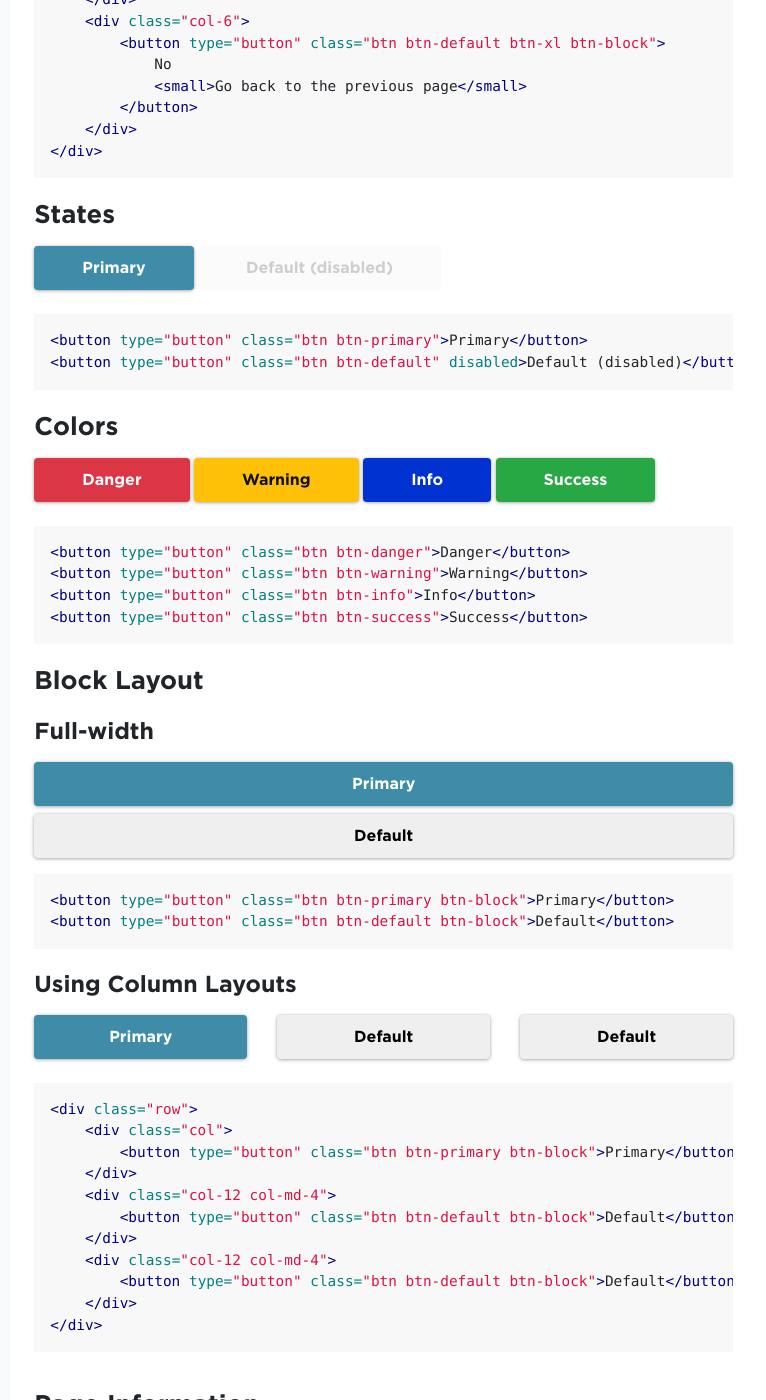
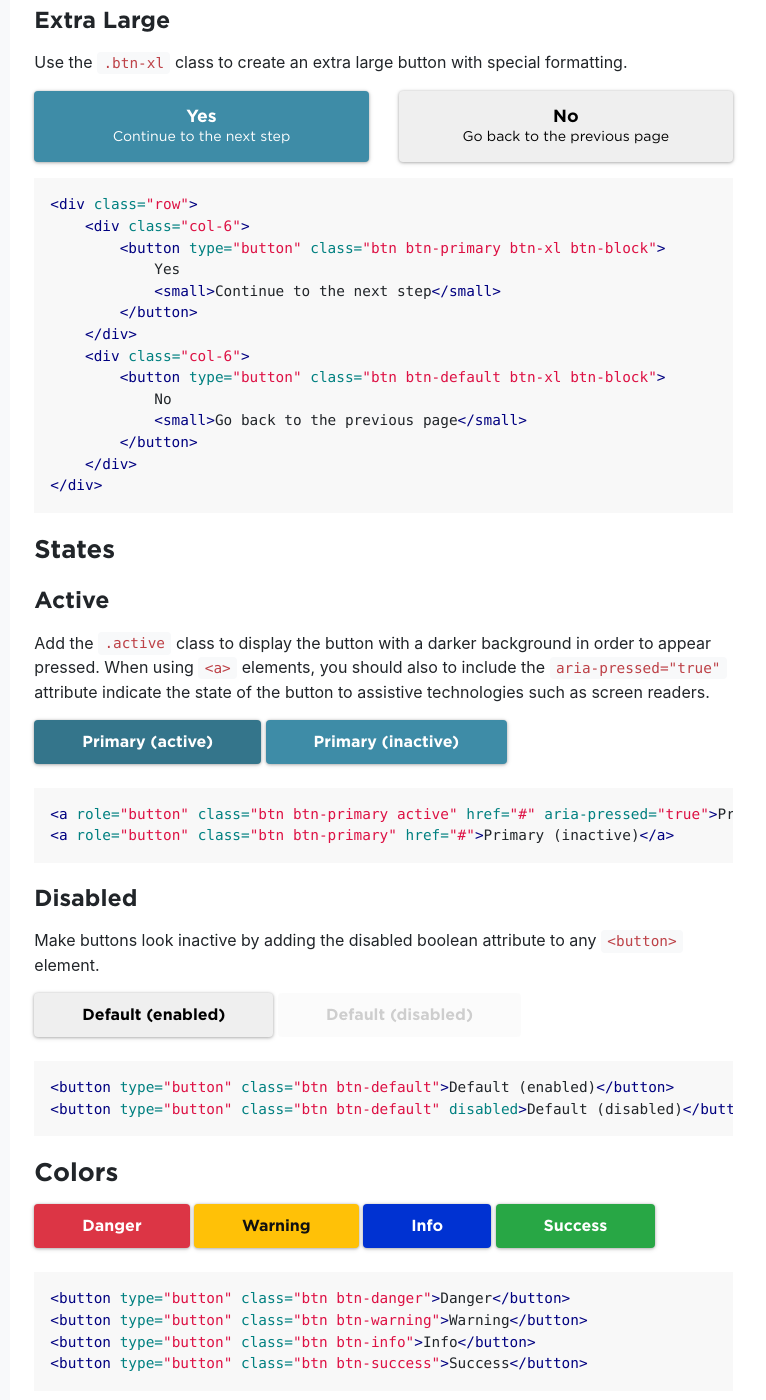
Before and after one commit to Macca2805/Genie, a Jekyll site: the page built from docs/components/buttons.md, in a window 1280 px wide and 1400 px high, scrolled down 1770 px. Shown: the whole window, without its empty margins (203-969 px from the left). Built offline with Jekyll 4.4.1, drawn with Linux system fonts in a browser that asks for light colours; some of the changed text lies outside the part shown.

Commit message:
Add active state for buttons

````diff
--- a/docs/components/buttons.md
+++ b/docs/components/buttons.md
@@ -11,6 +11,20 @@ owner: macklin.hartley
 ## How to use
 
 To use the Genie buttons apply the `.btn` class to any `button`, `a`, or certain types of `input` element. The `.btn` class should always be accompanied by a color class, such as `.btn-primary` or `.btn-default`.
+
+## Button Tags
+
+The .btn classes are designed to be used with the `<button>` element. However, you can also use these classes on `<a>` or `<input>` elements.
+
+When using button classes on `<a>` elements that are used to trigger in-page functionality (like collapsing content), rather than linking to new pages or sections within the current page, these links should be given a `role="button"` to appropriately convey their purpose to assistive technologies such as screen readers.
+
+<p>
+    <a class="btn btn-primary" href="#" role="button">Link</a>
+    <button class="btn btn-primary" type="submit">Button</button>
+    <input class="btn btn-primary" type="button" value="Input">
+    <input class="btn btn-primary" type="submit" value="Submit">
+    <input class="btn btn-primary" type="reset" value="Reset">
+</p>
 
 ```html
 <a class="btn btn-primary" href="#" role="button">Link</a>
@@ -96,13 +110,31 @@ Use the `.btn-xl` class to create an extra large button with special formatting.
 
 ## States
 
+### Active
+
+Add the `.active` class to display the button with a darker background in order to appear pressed. When using `<a>` elements, you should also to include the `aria-pressed="true"` attribute indicate the state of the button to assistive technologies such as screen readers.
+
 <p>
-    <button type="button" class="mb-2 btn btn-primary">Primary</button>
+    <a role="button" class="mb-2 btn btn-primary active" href="#" aria-pressed="true">Primary (active)</a>
+    <a role="button" class="mb-2 btn btn-primary" href="#">Primary (inactive)</a>
+</p>
+
+```html
+<a role="button" class="btn btn-primary active" href="#" aria-pressed="true">Primary (active)</a>
+<a role="button" class="btn btn-primary" href="#">Primary (inactive)</a>
+```
+
+### Disabled
+
+Make buttons look inactive by adding the disabled boolean attribute to any `<button>` element.
+
+<p>
+    <button type="button" class="mb-2 btn btn-default">Default (enabled)</button>
     <button type="button" class="mb-2 btn btn-default" disabled>Default (disabled)</button>
 </p>
 
 ```html
-<button type="button" class="btn btn-primary">Primary</button>
+<button type="button" class="btn btn-default">Default (enabled)</button>
 <button type="button" class="btn btn-default" disabled>Default (disabled)</button>
 ```
 
@@ -150,7 +182,7 @@ Use the `.btn-xl` class to create an extra large button with special formatting.
 
 ```html
 <div class="row">
-    <div class="col">
+    <div class="col-12 col-md-4">
         <button type="button" class="btn btn-primary btn-block">Primary</button>
     </div>
     <div class="col-12 col-md-4">
````
